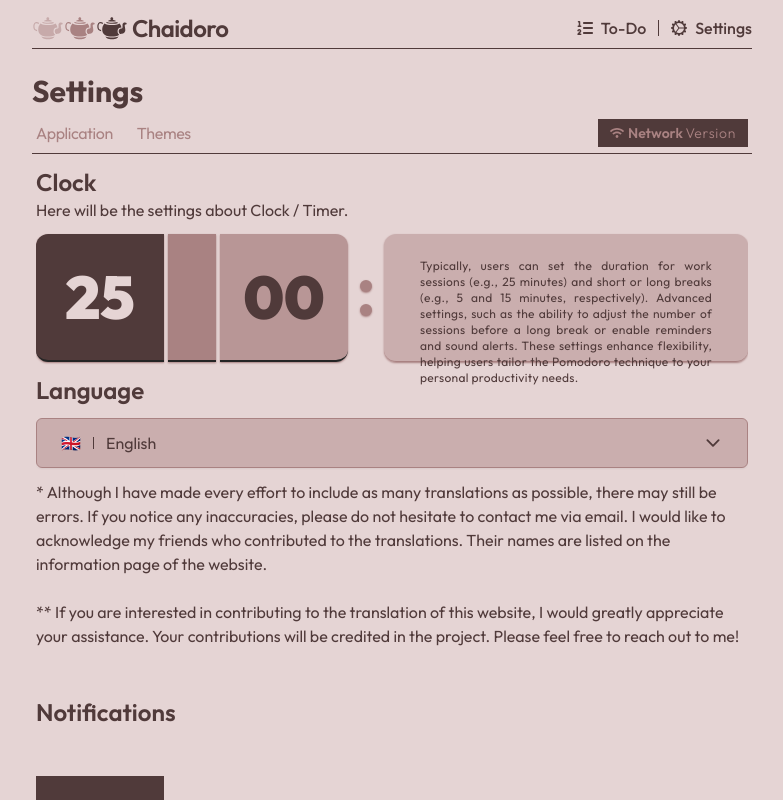
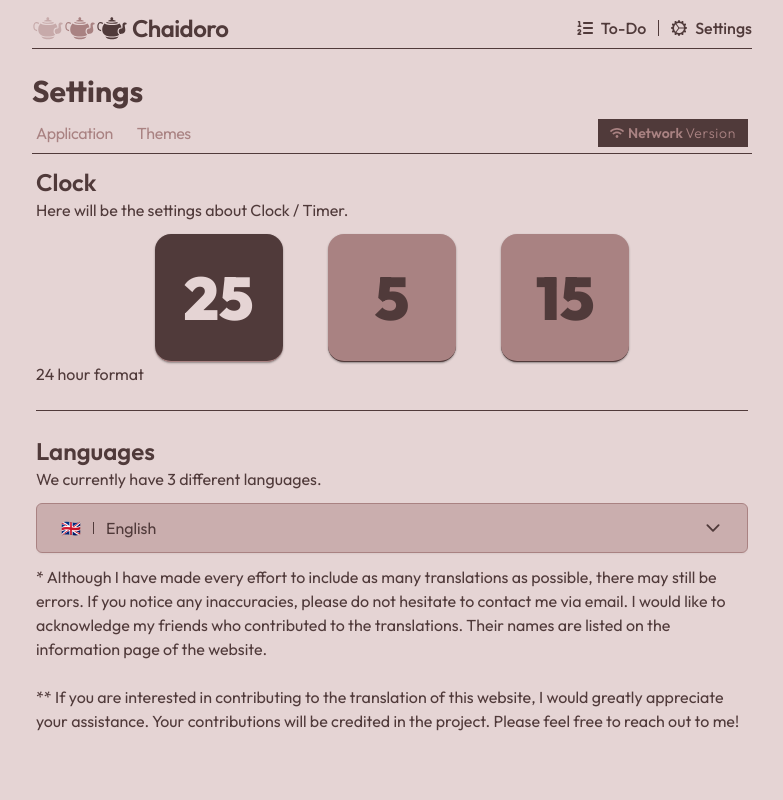
Before and after one commit to Chai-NET/ChaidoroWeb, a React (Vite) app: page /settings in a window 1280 px wide. Shown: the whole page, without its empty margins (248-1031 px from the left). Built offline with nearby package versions, Linux system fonts and the light colour scheme.

Commit message:
0.25 | Fixes & Adjustments

```diff
--- a/src/components/appSettings.jsx
+++ b/src/components/appSettings.jsx
@@ -4,40 +4,36 @@ export default function AppSettings() {
   return (
     <>
       <div className="h-dvh overflow-auto pb-64 font-Outfit text-chocolate">
-        {/* Clock Settings Title: */}
+        {/* Clock Settings */}
+        <div>
           <div className="my-3">
             <h1 className="text-2xl font-semibold">Clock</h1>
             <p className="">Here will be the settings about Clock / Timer.</p>
           </div>
-
           <div className="flex flex-col items-center gap-3 md:flex-row">
-          <div className="flex items-center gap-1">
-            <div className="flex h-32 w-32 items-center justify-center rounded-l-xl border-b-2 border-blax bg-chocolate shadow-sm shadow-coffee">
+            <div className="mx-auto flex w-2/3 items-center justify-between">
+              <div className="flex h-32 w-32 items-center justify-center rounded-2xl border-b border-coffee bg-chocolate shadow-sm shadow-blax/45">
                 <p className="text-6xl font-black text-cream">25</p>
               </div>
-            <div className="h-32 w-12 rounded-none border-b-2 border-blax bg-coffee shadow-sm shadow-coffee" />
-            <div className="flex h-32 w-32 items-center justify-center rounded-r-xl border-b-2 border-blax bg-coffee/75 shadow-sm shadow-coffee">
-              <p className="text-6xl font-black text-chocolate">00</p>
+              <div className="flex h-32 w-32 items-center justify-center rounded-2xl border-b border-chocolate bg-coffee shadow-sm shadow-blax/45">
+                <p className="text-6xl font-black text-chocolate">5</p>
+              </div>
+              <div className="flex h-32 w-32 items-center justify-center rounded-2xl border-b border-chocolate bg-coffee shadow-sm shadow-blax/45">
+                <p className="text-6xl font-black text-chocolate">15</p>
               </div>
             </div>
-
-          <div className="invisible absolute flex flex-col gap-3 md:visible md:relative">
-            <div className="size-3 rounded-md border-chocolate bg-coffee shadow-sm shadow-coffee" />
-            <div className="size-3 rounded-md border-chocolate bg-coffee shadow-sm shadow-coffee" />
           </div>
-          <div className="invisible absolute h-32 w-fit rounded-xl border-b border-coffee bg-coffee/45 p-6 px-9 shadow-sm shadow-coffee md:visible md:relative">
-            <p className="mx-auto text-justify text-xs tracking-wide">
-              Typically, users can set the duration for work sessions (e.g., 25
-              minutes) and short or long breaks (e.g., 5 and 15 minutes,
-              respectively). Advanced settings, such as the ability to adjust
-              the number of sessions before a long break or enable reminders and
-              sound alerts. These settings enhance flexibility, helping users
-              tailor the Pomodoro technique to your personal productivity needs.
-            </p>
-          </div>
+          <h2>24 hour format</h2>
         </div>
 
-        <h1 className="my-3 text-2xl font-semibold">Language</h1>
+        {/* Divider Line */}
+        <div className="my-6 h-[1px] w-full bg-chocolate" />
+        {/* Language Settings */}
+
+        <div className="mb-3">
+          <h1 className="text-2xl font-semibold">Languages</h1>
+          <p className="">We currently have 3 different languages.</p>
+        </div>
         <LanguageSelector />
         <p className="my-3">
           * Although I have made every effort to include as many translations as
@@ -51,10 +47,11 @@ export default function AppSettings() {
           contributions will be credited in the project. Please feel free to
           reach out to me!
         </p>
-        <h1 className="my-12 text-2xl font-semibold">Notifications</h1>
+        {/* Other Settings */}
+        {/* <h1 className="my-12 text-2xl font-semibold">Notifications</h1>
         <div className="size-32 bg-chocolate"></div>
         <h1 className="my-12 text-2xl font-semibold">Time format</h1>
-        <div className="size-32 bg-chocolate"></div>
+        <div className="size-32 bg-chocolate"></div> */}
       </div>
     </>
   );
--- a/src/components/settingsBar.jsx
+++ /dev/null
@@ -1,104 +0,0 @@
-import { div } from "framer-motion/client";
-import React, { useState } from "react";
-import { GiTeapot, GiCoffeeCup } from "react-icons/gi";
-import { TbSteam } from "react-icons/tb";
-import { FaWifi } from "react-icons/fa";
-import AppSettings from "./appSettings.jsx";
-import ThemeSettings from "./themeSettings.jsx";
-
-function SettingsPage() {
-  const [activePage, setActivePage] = useState("Profile");
-
-  const today = new Date();
-  const month = today.getMonth();
-  const year = today.getFullYear();
-  const date = today.getDate();
-  const currentDate = month + "/" + date + "/" + year;
-
-  // Profile settings also will be on final version
-  const navigationItems = ["Application", "Themes"];
-
-  const PageUnderDevelopment = () => {
-    return (
-      <div className="relative flex select-none flex-col items-center justify-center gap-3 py-12 text-center font-Outfit">
-        <h1 className="text-xl font-light text-chocolate/45 md:text-2xl">
-          Currently under development
-        </h1>
-        <p className="tracking-tight text-coffee/75">
-          The <span className="lowercase">{activePage}</span> page is currently
-          under development <br /> please be patient while I work on it.
-          <br />
-          {currentDate}.01 | © ChaiNET <br />
-        </p>
-        <div className="flex select-none items-center text-5xl font-black tracking-wide text-coffee/15 md:text-7xl">
-          <GiTeapot />
-          <TbSteam size={35} className="text-chocolate/30" />
-          <div className="scale-x-[-1]">
-            <GiTeapot />
-          </div>
-        </div>
-      </div>
-    );
-  };
-
-  const PageEndMessage = () => {
-    return (
-      <div className="flex h-96 w-full items-center justify-between gap-3 text-chocolate">
-        <div className="font-light tracking-wide">
-          <h1>Developed under the order of SRC.</h1>
-          <h2>All rights belong to SRC and ChaiNET</h2>
-        </div>
-      </div>
-    );
-  };
-
-  const renderContent = () => {
-    switch (activePage) {
-      case "Application":
-        return <AppSettings />;
-      case "Themes":
-        return <ThemeSettings />;
-      default:
-        return <AppSettings />;
-    }
-  };
-
-  return (
-    <div className="flex h-full flex-col justify-between font-Outfit">
-      <div className="my-1 mt-3 h-9 w-full font-Outfit">
-        <h3 className="text-3xl font-bold text-chocolate">Settings</h3>
-      </div>
-      <nav className="flex w-full gap-x-6 border-b border-chocolate px-1">
-        {/* Left-aligned group of navigation buttons */}
-        <div className="flex flex-grow space-x-3 xsm:space-x-6 xl:space-x-6 2xl:space-x-9">
-          {navigationItems.map((item) => (
-            <button
-              key={item}
-              onClick={() => setActivePage(item)}
-              className={`py-2 text-sm transition-all duration-300 hover:text-blax lg:text-base ${
-                activePage === item
-                  ? "font-black tracking-wider text-chocolate"
-                  : "tracking-tight text-coffee"
-              }`}
-            >
-              {item}
-            </button>
-          ))}
-        </div>
-
-        {/* Right-aligned button */}
-        <div className="invisible absolute flex items-center justify-center space-x-3 text-coffee md:visible md:relative">
-          <div className="flex items-center space-x-1 bg-chocolate p-1 px-3 text-sm font-semibold">
-            <FaWifi />
-            <p>
-              Network <span className="font-light tracking-wider">Version</span>
-            </p>
-          </div>
-        </div>
-      </nav>
-      <div className="flex-grow px-1">{renderContent()}</div>
-    </div>
-  );
-}
-
-export default SettingsPage;
--- a/src/pages/settings.jsx
+++ b/src/pages/settings.jsx
@@ -1,12 +1,103 @@
-import SettingsBar from "../components/settingsBar.jsx";
+import { div } from "framer-motion/client";
+import React, { useState } from "react";
+import { GiTeapot, GiCoffeeCup } from "react-icons/gi";
+import { TbSteam } from "react-icons/tb";
+import { FaWifi } from "react-icons/fa";
+import AppSettings from "../components/appSettings.jsx";
+import ThemeSettings from "../components/themeSettings.jsx";
 
 function Settings() {
+  const [activePage, setActivePage] = useState("Profile");
+
+  const today = new Date();
+  const month = today.getMonth();
+  const year = today.getFullYear();
+  const date = today.getDate();
+  const currentDate = month + "/" + date + "/" + year;
+
+  // Profile settings also will be on final version
+  const navigationItems = ["Application", "Themes"];
+
+  const PageUnderDevelopment = () => {
+    return (
+      <div className="relative flex select-none flex-col items-center justify-center gap-3 py-12 text-center font-Outfit">
+        <h1 className="text-xl font-light text-chocolate/45 md:text-2xl">
+          Currently under development
+        </h1>
+        <p className="tracking-tight text-coffee/75">
+          The <span className="lowercase">{activePage}</span> page is currently
+          under development <br /> please be patient while I work on it.
+          <br />
+          {currentDate}.01 | © ChaiNET <br />
+        </p>
+        <div className="flex select-none items-center text-5xl font-black tracking-wide text-coffee/15 md:text-7xl">
+          <GiTeapot />
+          <TbSteam size={35} className="text-chocolate/30" />
+          <div className="scale-x-[-1]">
+            <GiTeapot />
+          </div>
+        </div>
+      </div>
+    );
+  };
+
+  const PageEndMessage = () => {
+    return (
+      <div className="flex h-96 w-full items-center justify-between gap-3 text-chocolate">
+        <div className="font-light tracking-wide">
+          <h1>Developed under the order of SRC.</h1>
+          <h2>All rights belong to SRC and ChaiNET</h2>
+        </div>
+      </div>
+    );
+  };
+
+  const renderContent = () => {
+    switch (activePage) {
+      case "Application":
+        return <AppSettings />;
+      case "Themes":
+        return <ThemeSettings />;
+      default:
+        return <AppSettings />;
+    }
+  };
+
   return (
-    <>
-      <div className="h-full w-full">
-        <SettingsBar />
+    <div className="flex h-full w-full flex-col justify-between font-Outfit">
+      <div className="my-1 mt-3 h-9 w-full font-Outfit">
+        <h3 className="text-3xl font-bold text-chocolate">Settings</h3>
       </div>
-    </>
+      <nav className="flex w-full gap-x-6 border-b border-chocolate px-1">
+        {/* Left-aligned group of navigation buttons */}
+        <div className="flex flex-grow space-x-3 xsm:space-x-6 xl:space-x-6 2xl:space-x-9">
+          {navigationItems.map((item) => (
+            <button
+              key={item}
+              onClick={() => setActivePage(item)}
+              className={`py-2 text-sm transition-all duration-300 hover:text-blax lg:text-base ${
+                activePage === item
+                  ? "font-black tracking-wider text-chocolate"
+                  : "tracking-tight text-coffee"
+              }`}
+            >
+              {item}
+            </button>
+          ))}
+        </div>
+
+        {/* Right-aligned button */}
+        <div className="invisible absolute flex items-center justify-center space-x-3 text-coffee md:visible md:relative">
+          <div className="flex items-center space-x-1 bg-chocolate p-1 px-3 text-sm font-semibold">
+            <FaWifi />
+            <p>
+              Network <span className="font-light tracking-wider">Version</span>
+            </p>
+          </div>
+        </div>
+      </nav>
+      <div className="flex-grow px-1">{renderContent()}</div>
+    </div>
   );
 }
 
```
Also changed, not shown: src/components/themeSettings.jsx (+6 -4 lines). Lines whose indentation alone changed are shown as unchanged.
